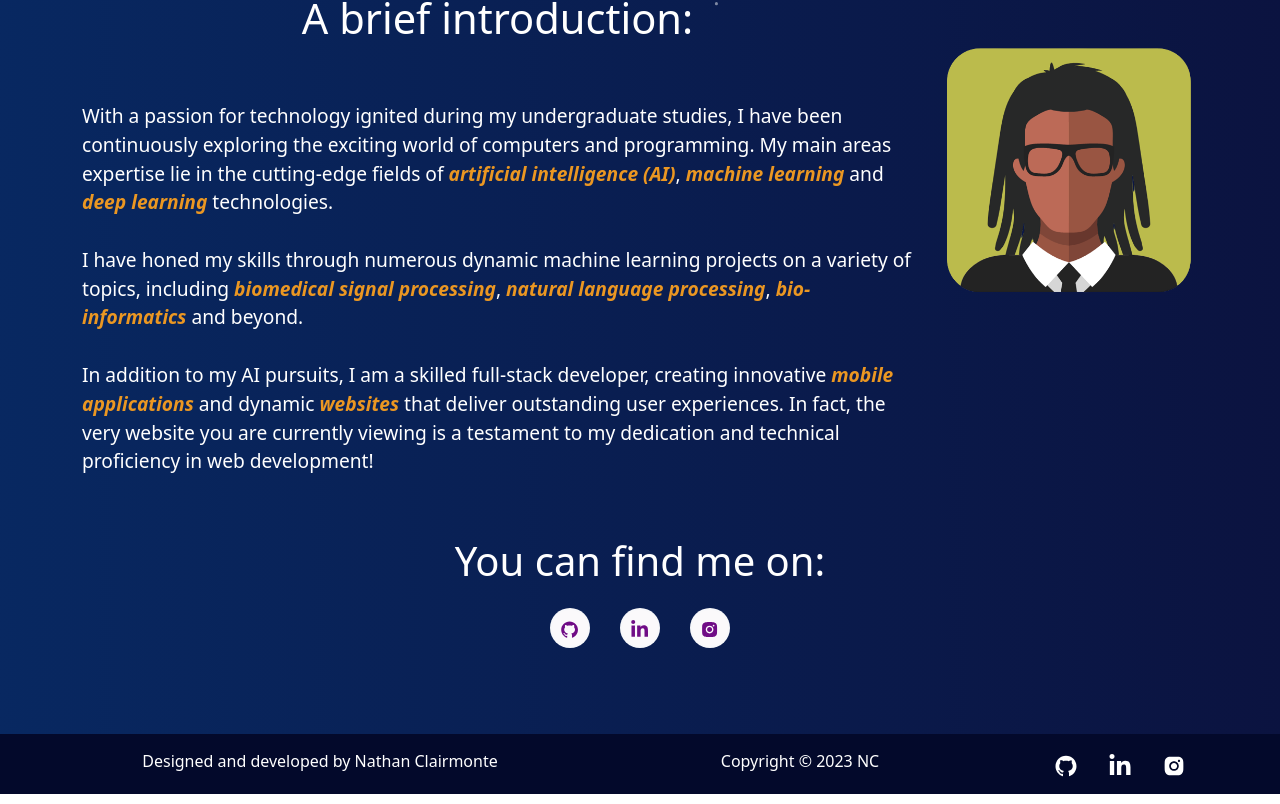
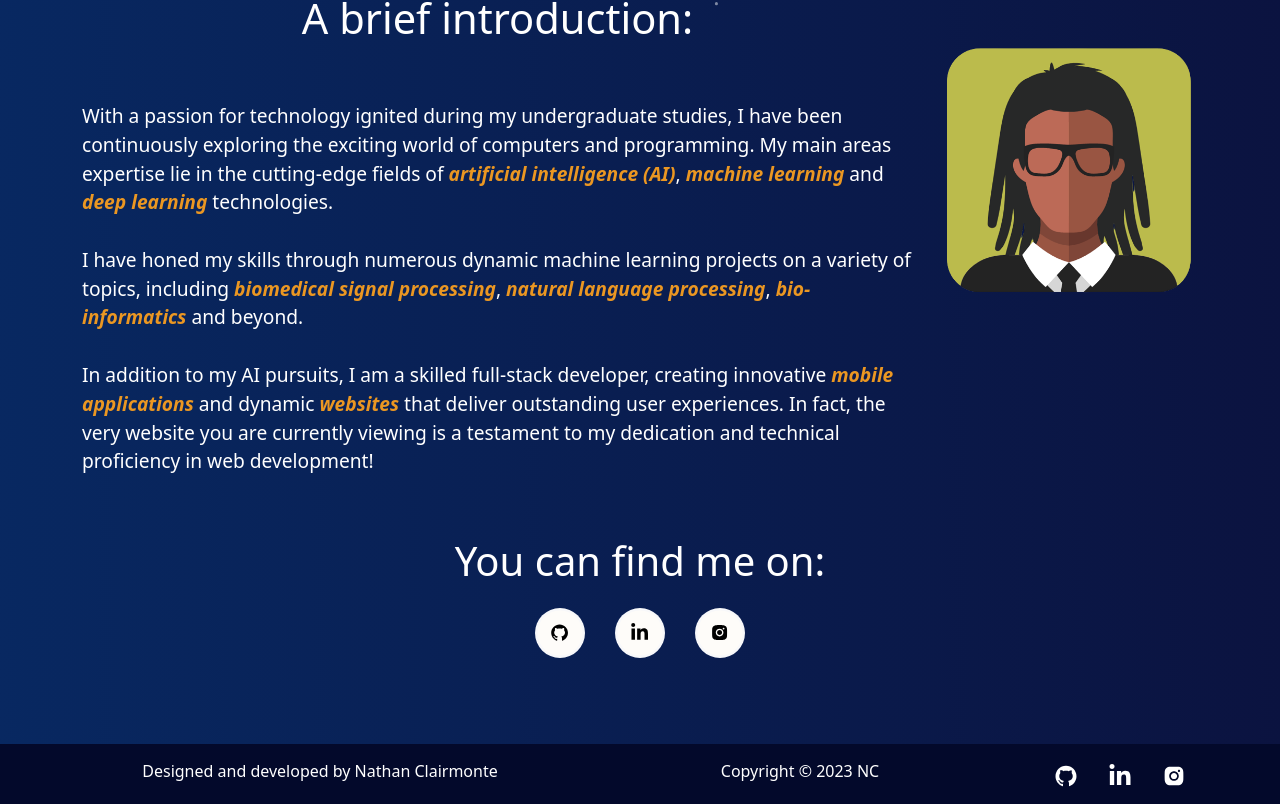
Before and after one commit to nathanclairmonte/percy, a React (Create React App) app: page / in a window 1280 px wide. Shown: the part 793-1597 px from the top of the page. Built offline with nearby package versions, Linux system fonts and the light colour scheme.

Commit message:
changed home icons size

```diff
--- a/src/components/Home/Home.css
+++ b/src/components/Home/Home.css
@@ -164,14 +164,15 @@ html {
 .home-social-icons {
     position: relative !important;
     display: inline-block !important;
-    width: 40px !important;
-    height: 40px !important;
+    width: 50px !important;
+    height: 50px !important;
     text-align: center !important;
     font-size: 1.2em !important;
     line-height: 2em !important;
     background: rgba(255, 255, 255, 0.972) !important;
     border-radius: 50% !important;
     transition: 0.5s !important;
+    padding-top: 3px;
 }
 
 .home-social-icons::before {
@@ -182,7 +183,7 @@ html {
     width: 100%;
     height: 100%;
     border-radius: 50%;
-    background: #68187a;
+    background: #eb9722;
     transition: 0.5s;
     transform: scale(0.9);
     z-index: -1;
@@ -190,13 +191,13 @@ html {
 
 .home-social-icons:hover::before {
     transform: scale(1.1);
-    box-shadow: 0 0 15px #801f95;
+    box-shadow: 0 0 15px #eb9722;
 }
 
 .home-social-icons:hover {
-    color: #87209e;
-    box-shadow: 0 0 5px #87209e;
-    text-shadow: 0 0 2px #87209e;
+    color: #eb9722;
+    box-shadow: 0 0 5px #eb9722;
+    text-shadow: 0 0 2px #eb9722;
 }
 
 .social-icons {
@@ -206,5 +207,5 @@ html {
 }
 
 .icon-colour {
-    color: #700c86 !important;
+    color: black !important;
 }
```
